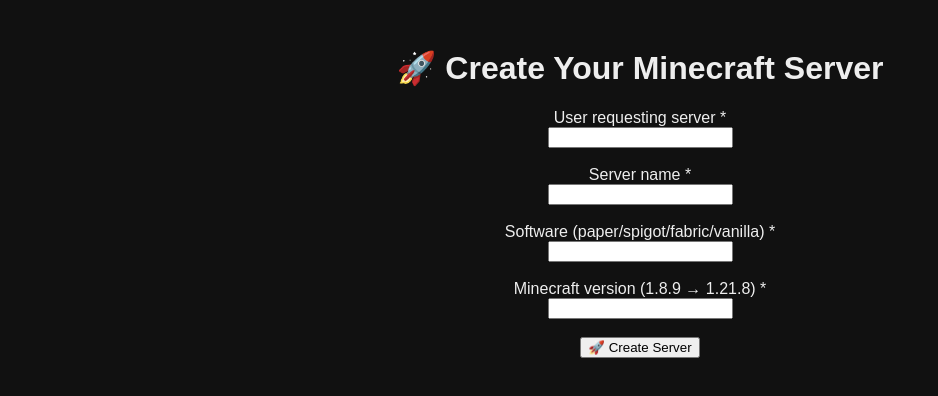
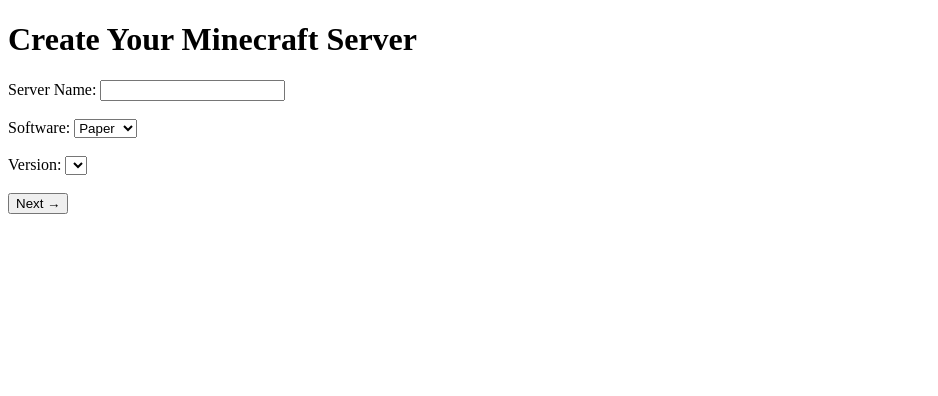
Before and after one commit to lunarhost520/host, a plain HTML site: page mc.html in a window 1280 px wide. Shown: the whole page, without its empty margins (0-938 px from the left). Drawn offline with Linux system fonts and the light colour scheme.

Commit message:
Update mc.html

```diff
--- a/mc.html
+++ b/mc.html
@@ -2,67 +2,34 @@
 <html lang="en">
 <head>
   <meta charset="UTF-8">
-  <meta name="viewport" content="width=device-width, initial-scale=1.0">
-  <title>Minecraft Hosting - Create Server</title>
+  <title>LunarHost - Create Server</title>
+  <script src="script.js" defer></script>
 </head>
-<body style="font-family: Arial; background: #111; color: #eee; text-align:center; padding: 20px;">
-  <h1>🚀 Create Your Minecraft Server</h1>
+<body>
+  <h1>Create Your Minecraft Server</h1>
 
   <form id="serverForm">
-    <label>User requesting server *</label><br>
-    <input type="text" id="username" required><br><br>
+    <label>Server Name:
+      <input type="text" id="serverName" required>
+    </label>
+    <br><br>
 
-    <label>Server name *</label><br>
-    <input type="text" id="servername" required><br><br>
+    <label>Software:
+      <select id="serverSoftware" required>
+        <option value="paper">Paper</option>
+        <option value="purpur">Purpur</option>
+        <option value="fabric">Fabric</option>
+        <option value="forge">Forge</option>
+      </select>
+    </label>
+    <br><br>
 
-    <label>Software (paper/spigot/fabric/vanilla) *</label><br>
-    <input type="text" id="software" required><br><br>
+    <label>Version:
+      <select id="serverVersion" required></select>
+    </label>
+    <br><br>
 
-    <label>Minecraft version (1.8.9 → 1.21.8) *</label><br>
-    <input type="text" id="version" required><br><br>
-
-    <button type="submit">🚀 Create Server</button>
+    <button type="submit">Next →</button>
   </form>
-
-  <p id="result"></p>
-
-  <script>
-    document.getElementById("serverForm").addEventListener("submit", async function(e) {
-      e.preventDefault();
-
-      let username = document.getElementById("username").value;
-      let servername = document.getElementById("servername").value;
-      let software = document.getElementById("software").value;
-      let version = document.getElementById("version").value;
-
-      // Call GitHub API to trigger workflow
-      const response = await fetch(
-        "https://api.github.com/repos/YOUR_USERNAME/YOUR_REPO/actions/workflows/create_colab.yml/dispatches",
-        {
-          method: "POST",
-          headers: {
-            "Accept": "application/vnd.github+json",
-            "Authorization": "Bearer YOUR_GITHUB_PAT",  // use a GitHub token
-          },
-          body: JSON.stringify({
-            ref: "main",
-            inputs: {
-              username: username,
-              server_name: servername,
-              software: software,
-              version: version
-            }
-          })
-        }
-      );
-
-      if (response.ok) {
-        document.getElementById("result").innerText = "✅ Workflow started! Check GitHub Actions for progress.";
-      } else {
-        document.getElementById("result").innerText = "❌ Failed to trigger workflow. Check console.";
-        console.error(await response.text());
-      }
-    });
-  </script>
 </body>
 </html>
```
